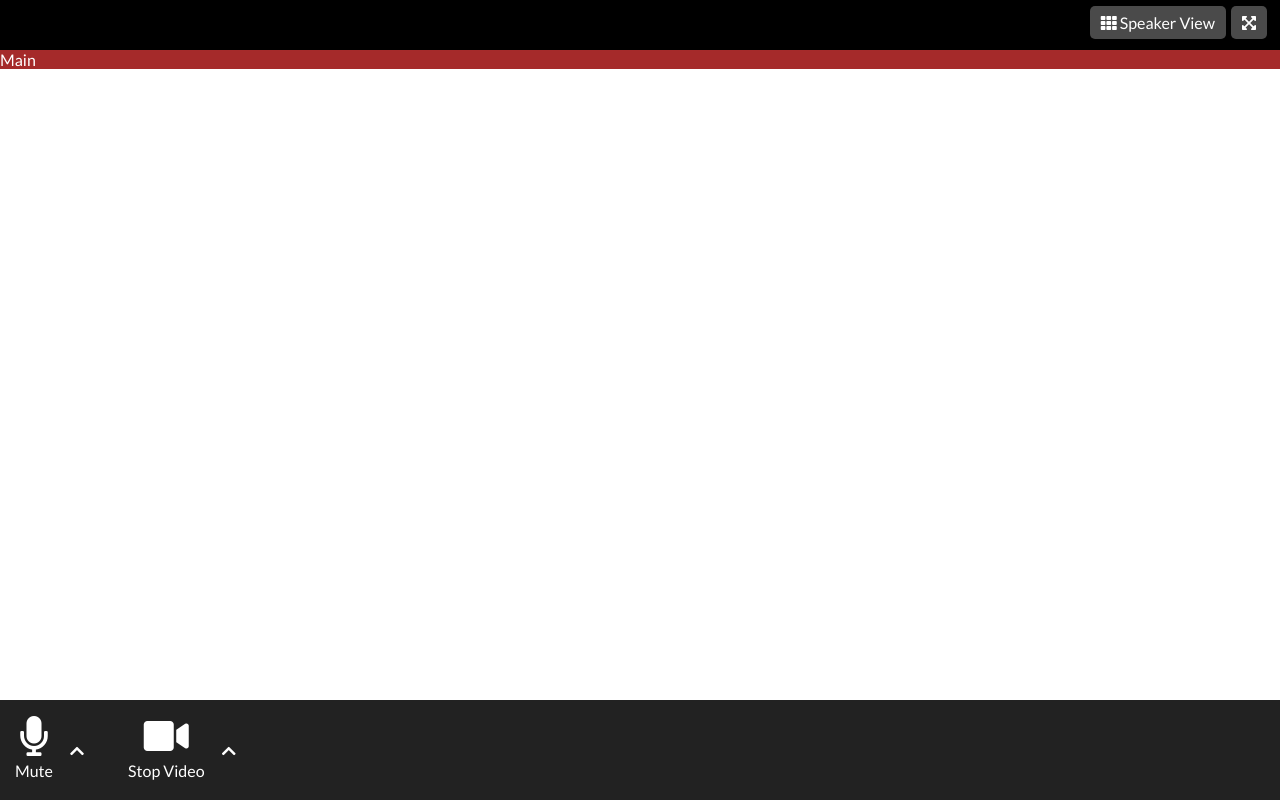
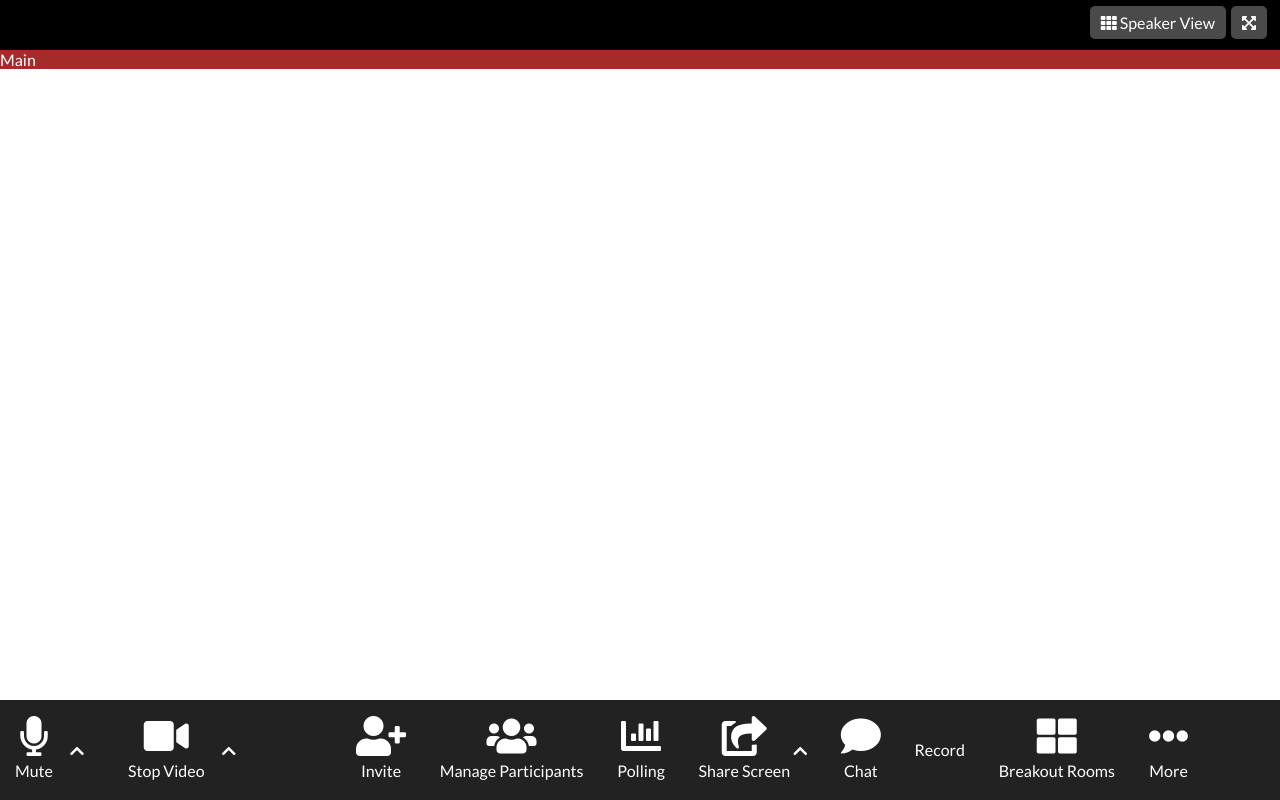
Before and after one commit to GinoGreen/html-css-zoom, a plain HTML site: page index.html in a window 1280 px wide. Drawn offline with Linux system fonts and the light colour scheme.

Commit message:
area options

```diff
--- a/css/style.css
+++ b/css/style.css
@@ -7,6 +7,10 @@
 body {
    font-family: 'Lato', sans-serif;
    color: #FFF;
+}
+
+ul {
+   list-style: none;
 }
 
 .inline-block {
@@ -58,6 +62,10 @@ nav {
    align-items: center;
 }
 
+nav p {
+   padding: 5px 0;
+}
+
 nav i {
    font-size: 40px;
 }
@@ -67,7 +75,7 @@ nav i {
    display: flex;
 }
 
-.audio-video .box {
+.box {
    padding: 0 15px;
    cursor: pointer;
 }
@@ -77,10 +85,22 @@ nav i {
    vertical-align: middle;
 }
 
-.audio-video .box .inline-block p {
-   padding: 5px 0;
-}
-
 .audio-video .box .chevron {
    padding: 0 14px;
 }
+
+/* options  */
+.options ul {
+   width: 900px;
+   display: flex;
+   justify-content: space-evenly;
+}
+
+.options ul li {
+   text-align: center;
+   cursor: pointer;
+}
+
+.options ul li .inline-block {
+   vertical-align: middle;
+}
--- a/index.html
+++ b/index.html
@@ -56,7 +56,48 @@
          </div>
       </div>
 
-      <div class="options"></div>
+      <div class="options">
+         <ul>
+            <li>
+               <i class="fas fa-user-plus"></i>
+               <p>Invite</p>
+            </li>
+            <li>
+               <i class="fas fa-users"></i>
+               <p>Manage Participants</p>
+            </li>
+            <li>
+               <i class="fas fa-chart-bar"></i>
+               <p>Polling</p>
+            </li>
+            <li>
+               <div class="inline-block">
+                  <i class="fas fa-share-square"></i>
+                  <p>Share Screen</p>
+               </div>
+
+               <div class="chevron inline-block">
+                  <i class="fas fa-chevron-up"></i>
+               </div>
+            </li>
+            <li>
+               <i class="fas fa-comment"></i>
+               <p>Chat</p>
+            </li>
+            <li>
+               <i class="fas fa-record-vinyl"></i>
+               <p>Record</p>
+            </li>
+            <li>
+               <i class="fas fa-th-large"></i>
+               <p>Breakout Rooms</p>
+            </li>
+            <li>
+               <i class="fas fa-ellipsis-h"></i>
+               <p>More</p>
+            </li>
+         </ul>
+      </div>
 
       <div class="end-meeting"></div>
 
```
